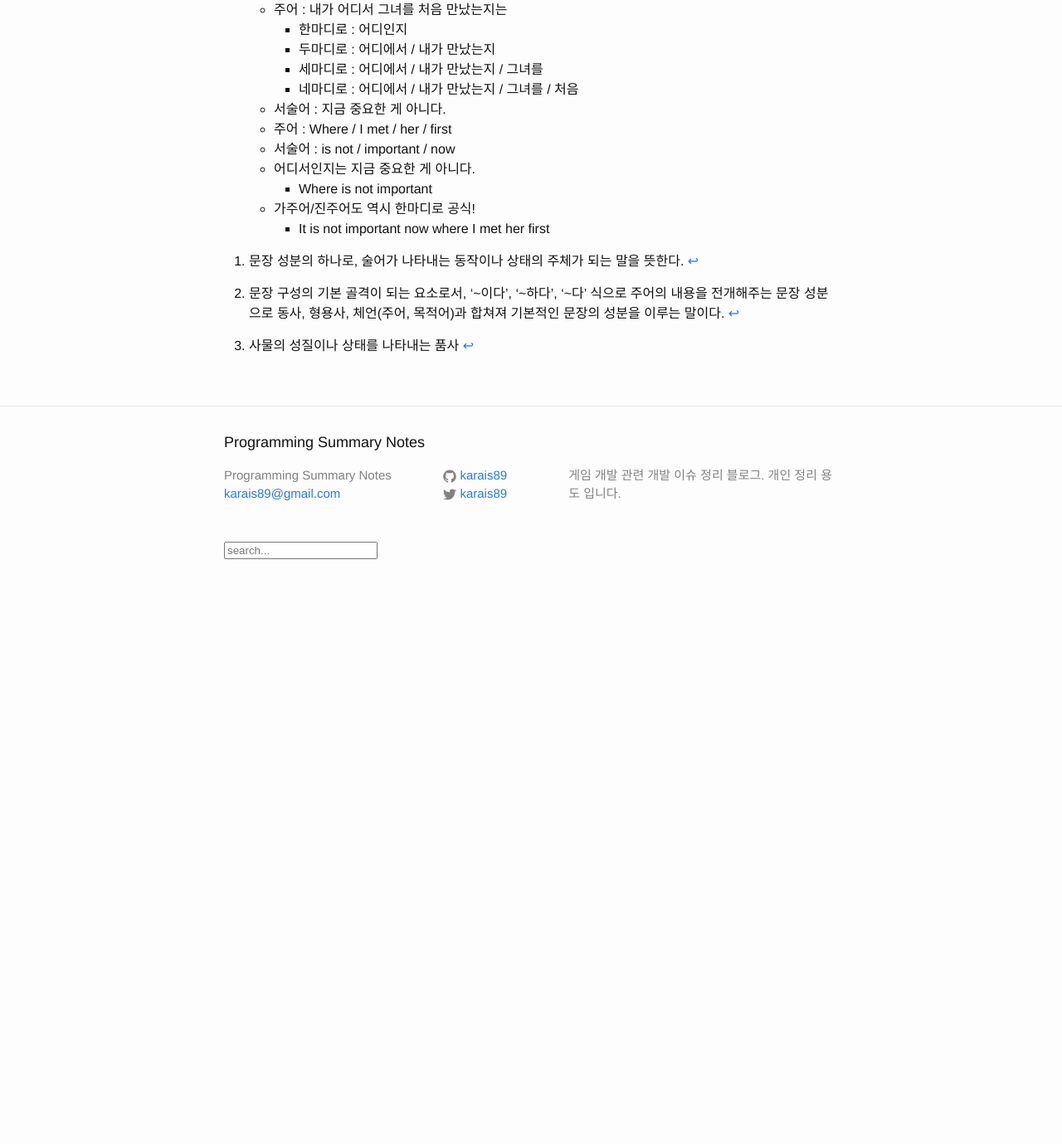
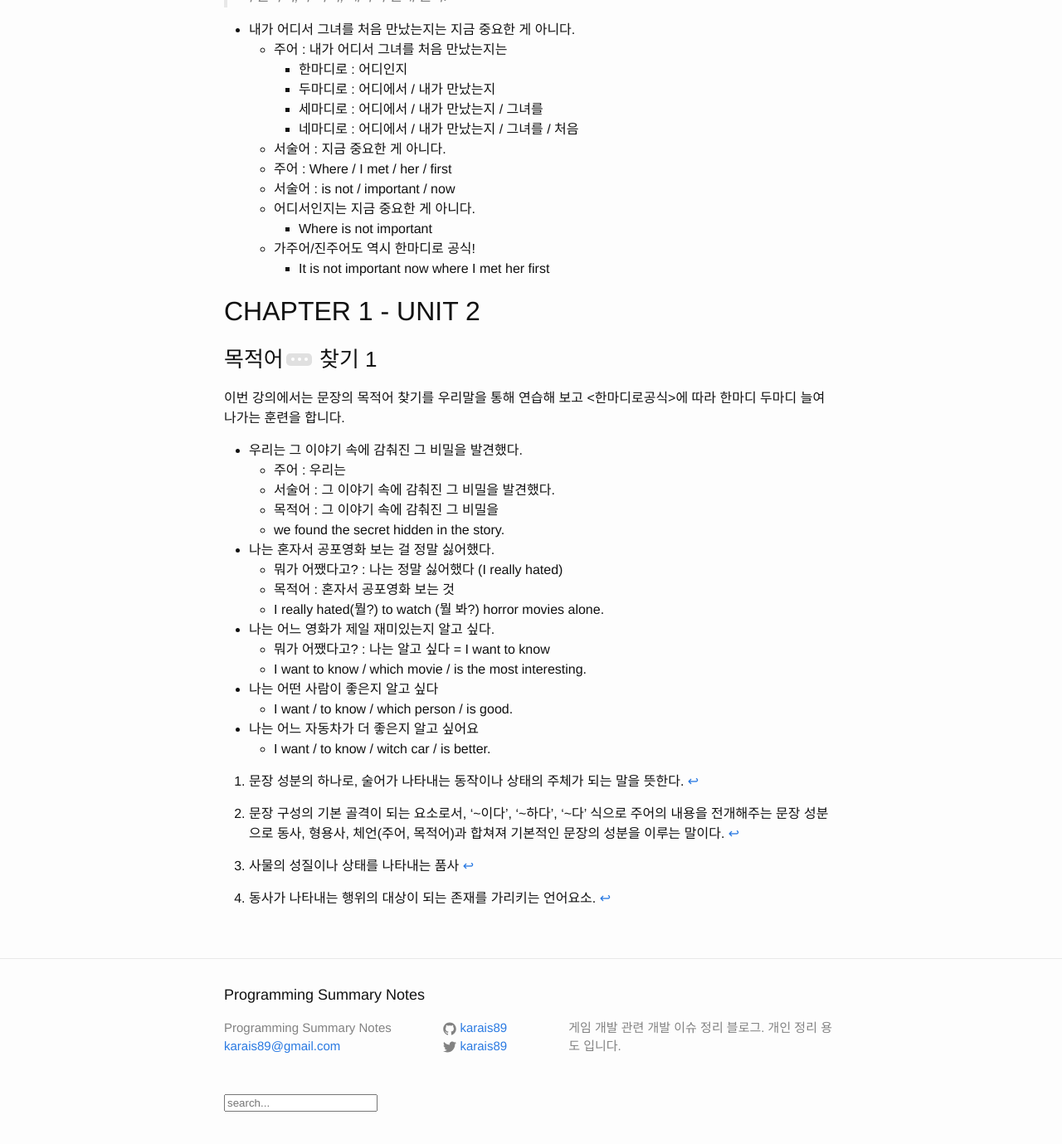
Before and after one commit to karais89/karais89.github.io_back, a Jekyll site: the page built from _posts/2018-12-14-hanmadiro-part-0.markdown, in a window 1280 px wide and 1400 px high, scrolled down 2301 px. Shown: the top 1379 px of the window at 83% size. Built offline with Jekyll 4.4.1, drawn with Linux system fonts in a browser that asks for light colours; comment, search, counter and statistics services are not loaded; before the commit the page ends 3035 px from its top, so only the background shows below that; some of the changed text lies outside the part shown.

Commit message:
update 목적어 찾기 1

```diff
--- a/_posts/2018-12-14-hanmadiro-part-0.markdown
+++ b/_posts/2018-12-14-hanmadiro-part-0.markdown
@@ -112,3 +108,31 @@ woman beautiful이 틀린표현이라면 mission impossible도 틀린 표현 일
         - Where is not important
     - 가주어/진주어도 역시 한마디로 공식!
         - It is not important now where I met her first
+
+## CHAPTER 1 - UNIT 2
+
+### 목적어[^4] 찾기 1
+
+이번 강의에서는 문장의 목적어 찾기를 우리말을 통해 연습해 보고 <한마디로공식>에 따라 한마디 두마디 늘여 나가는 훈련을 합니다.
+
+- 우리는 그 이야기 속에 감춰진 그 비밀을 발견했다.
+    - 주어 : 우리는
+    - 서술어 : 그 이야기 속에 감춰진 그 비밀을 발견했다.
+    - 목적어 : 그 이야기 속에 감춰진 그 비밀을
+    - we found the secret hidden in the story.
+- 나는 혼자서 공포영화 보는 걸 정말 싫어했다.
+    - 뭐가 어쨌다고? : 나는 정말 싫어했다 (I really hated)
+    - 목적어 : 혼자서 공포영화 보는 것
+    - I really hated(뭘?) to watch (뭘 봐?) horror movies alone.
+- 나는 어느 영화가 제일 재미있는지 알고 싶다.
+    - 뭐가 어쨌다고? : 나는 알고 싶다 = I want to know
+    - I want to know / which movie / is the most interesting.
+- 나는 어떤 사람이 좋은지 알고 싶다
+    - I want / to know / which person / is good.
+- 나는 어느 자동차가 더 좋은지 알고 싶어요
+    - I want / to know / witch car / is better.
+
+[^1]: 문장 성분의 하나로, 술어가 나타내는 동작이나 상태의 주체가 되는 말을 뜻한다.
+[^2]: 문장 구성의 기본 골격이 되는 요소로서, '~이다', '~하다', '~다' 식으로 주어의 내용을 전개해주는 문장 성분으로 동사, 형용사, 체언(주어, 목적어)과 합쳐져 기본적인 문장의 성분을 이루는 말이다.
+[^3]: 사물의 성질이나 상태를 나타내는 품사
+[^4]: 동사가 나타내는 행위의 대상이 되는 존재를 가리키는 언어요소.
```
Also changed, not shown: other parts of _posts/2018-12-14-hanmadiro-part-0.markdown (+0 -4 lines).
